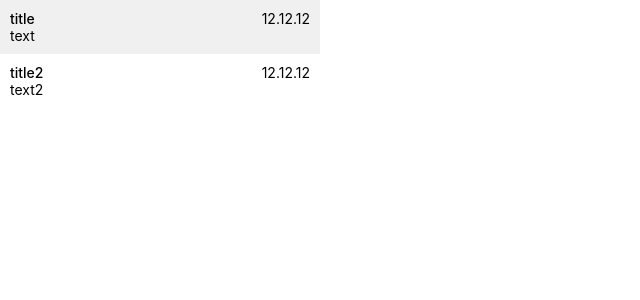
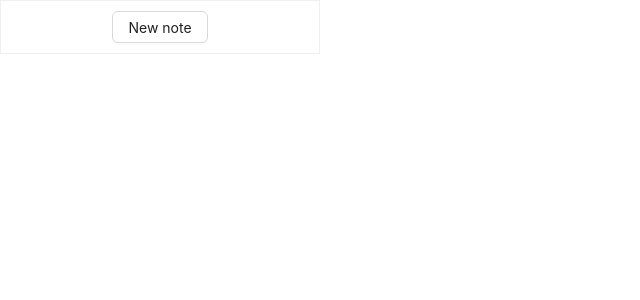
Before and after one commit to 31Vector31/Notes, a React (Create React App) app: page / in a window 1280 px wide. Shown: the top 300 px of the page, without its empty margins (0-640 px from the left). Built offline with nearby package versions, Linux system fonts and the light colour scheme.

Commit message:
added note creating

```diff
--- a/src/App/App.js
+++ b/src/App/App.js
@@ -1,20 +1,23 @@
-import React, {useState} from 'react';
+import React, {useCallback, useState} from 'react';
 import {Col, Row} from 'antd';
 import ListNotes from "../ListNotes/ListNotes";
 
+const defaultNote = {title: "New note", lastEditDate: null, text: "", id: null};
+
 function App() {
-    const [notes, setNotes] = useState([{
-        title: "title", lastEditDate: "12.12.12", text: "text"
-    },
-        {
-            title: "title2", lastEditDate: "12.12.12", text: "text2"
-        }]);
+    const [notes, setNotes] = useState([]);
+
+    const addNewNote = useCallback(() => {
+        const currentDate = new Date().getTime();
+        const newNote = {...defaultNote, id: currentDate, lastEditDate: currentDate};
+        setNotes([newNote, ...notes]);
+    }, [notes]);
 
     return (
         <div>
             <Row>
                 <Col xs={24} sm={6}>
-                    <ListNotes notes={notes}/>
+                    <ListNotes notes={notes} addNewNote={addNewNote}/>
                 </Col>
                 <Col xs={24} sm={18}></Col>
             </Row>
--- a/src/ListNotes/ListNotes.js
+++ b/src/ListNotes/ListNotes.js
@@ -2,10 +2,14 @@ import NoteCard from "../NoteCard/NoteCard";
 import {Button} from 'antd';
 import styles from "./ListNotes.module.css";
 
-function ListNotes({notes}) {
+function ListNotes({notes, addNewNote}) {
     return (
-        <div>
-            {notes.map((note, index) => (<NoteCard note={note} key={index}/>))}
+        <div className={styles.listNotes}>
+            <div className={styles.header}><Button onClick={addNewNote}>New note</Button></div>
+            {notes.map((note) => {
+                const {id} = note;
+                return (<NoteCard note={note} key={id}/>);
+            })}
         </div>
     );
 }
--- a/src/ListNotes/ListNotes.module.css
+++ b/src/ListNotes/ListNotes.module.css
@@ -0,0 +1,9 @@
+.listNotes {
+    border: 1px solid rgba(0, 0, 0, 0.06);
+}
+
+.header {
+    display: flex;
+    justify-content: center;
+    padding: 10px 0;
+}
--- a/src/NoteCard/NoteCard.js
+++ b/src/NoteCard/NoteCard.js
@@ -7,7 +7,7 @@ function NoteCard({note}) {
         <div className={styles.note}>
             <div className={styles.header}>
                 <span className={styles.title}>{title}</span>
-                <span>{lastEditDate}</span>
+                <span>{new Date(lastEditDate).toLocaleString()}</span>
             </div>
             <div>{text}</div>
         </div>
--- a/src/NoteCard/NoteCard.module.css
+++ b/src/NoteCard/NoteCard.module.css
@@ -1,6 +1,7 @@
 .note {
     padding: 10px;
     cursor: pointer;
+    border: 1px solid rgba(0, 0, 0, 0.06);
 }
 
 .note:hover {
```
